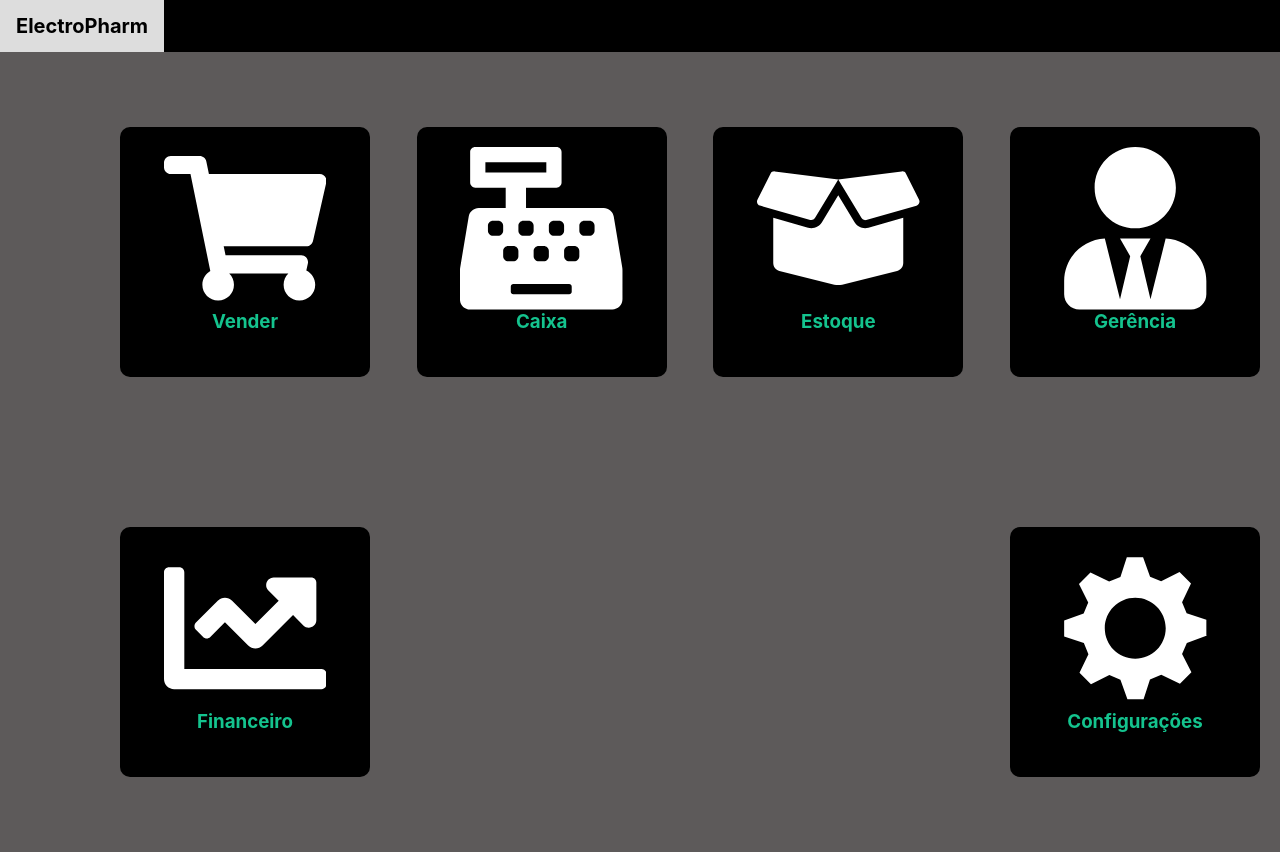
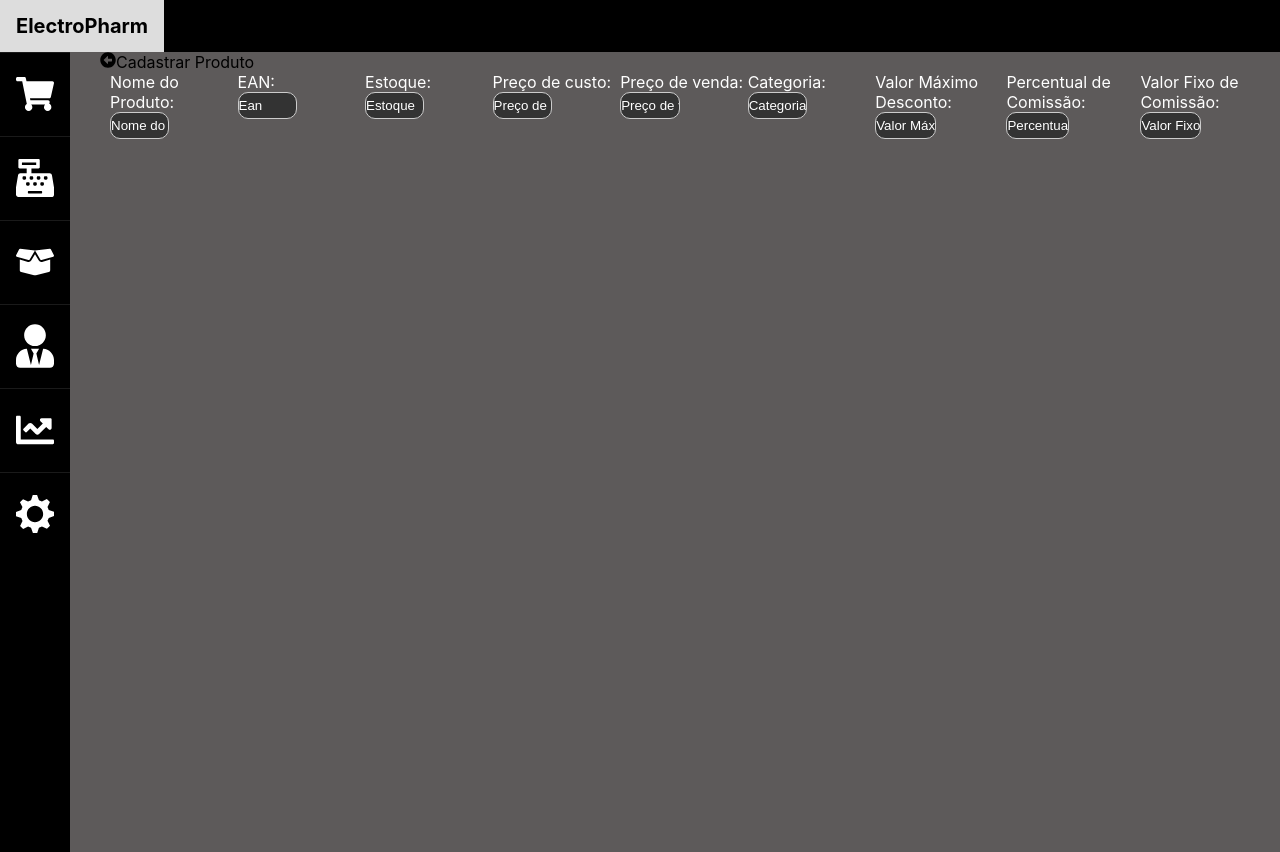
Before and after one commit to mdsreq-fga-unb/2022.1-Para-Ce-Ta-Mal, a React (Create React App) app in the folder front/: page / in a window 1280 px wide. After the commit the page ends 800 px from the top, so only its background shows below. Built offline with nearby package versions, Linux system fonts and the light colour scheme.

Commit message:
update cadastrarProduto page

```diff
--- a/front/src/index.js
+++ b/front/src/index.js
@@ -3,14 +3,16 @@ import ReactDOM from 'react-dom/client';
 import './index.css';
 import App from './App';
 import Estoque from './pages/Estoque/Estoque.js';
+import CadastrarProduto from './pages/Estoque/CadastrarProduto/CadastrarProduto.js';
 import reportWebVitals from './reportWebVitals';
 import { BrowserRouter } from 'react-router-dom';
+
 
 const root = ReactDOM.createRoot(document.getElementById('root'));
 root.render(
   <React.StrictMode>
     <BrowserRouter>
-      <App />
+      <CadastrarProduto />
     </BrowserRouter>
 
 
--- a/front/src/pages/Estoque/CadastrarProduto/CadastrarProduto.css
+++ b/front/src/pages/Estoque/CadastrarProduto/CadastrarProduto.css
@@ -0,0 +1,236 @@
+.App {
+    text-align: center;
+  }
+
+  .App-logo {
+    height: 40vmin;
+    pointer-events: none;
+  }
+
+  @media (prefers-reduced-motion: no-preference) {
+    .App-logo {
+      animation: App-logo-spin infinite 20s linear;
+    }
+  }
+.label-name{
+    color: #FFFFFF;
+}
+
+.input-border{
+    width: 45%;
+    height: 25px;
+    border: none;
+    border:solid 1px #ccc;
+    border-radius: 10px;
+    background-color: #333333;
+}
+
+  .container-inputs{
+    display: flex;
+    flex-direction: row;
+    justify-content: space-between;
+    margin-left: 10px;
+    margin-right: 10px;
+    width: 100%;
+    height: 100%;
+
+  }
+
+
+  .App-header {
+    background-color: #282c34;
+    min-height: 100vh;
+    display: flex;
+    flex-direction: column;
+    align-items: center;
+    justify-content: center;
+    font-size: calc(10px + 2vmin);
+    color: white;
+  }
+
+  .App-link {
+    color: #61dafb;
+  }
+
+  .topnav {
+    background-color: black;
+    overflow: hidden;
+  }
+
+  .topnav a {
+    float: left;
+    color: #f2f2f2;
+    text-align: center;
+    padding: 14px 16px;
+    text-decoration: none;
+    font-size: 20px;
+    font-weight: bolder;
+  }
+
+  .topnav a:hover {
+    background-color: #ddd;
+    color: rgb(0, 0, 0);
+  }
+
+  .search_box {
+    width: 50%;
+    position: relative;
+    margin-top: 20px;
+  }
+
+  .search_box input[type="text"] {
+    width: 100%;
+    padding: 20px;
+    box-sizing: border-box;
+    background: rgba(0, 0, 0, 0.3);
+    font-size: 18px;
+    color: white;
+  }
+
+  ::-webkit-input-placeholder {
+    color: white;
+  }
+
+  ::-moz-placeholder {
+    color: #fff;
+  }
+
+  ::-ms-input-placeholder {
+    color: #fff;
+  }
+
+  * {
+    margin: 0;
+    padding: 0;
+    list-style: none;
+    text-decoration: none;
+  }
+
+  .wrapper {
+    display: flex;
+    justify-content: center;
+  }
+
+  .sidebar {
+    position: fixed;
+    left: 0;
+    width: 70px;
+    height: 100%;
+    background: black;
+  }
+
+  .sidebar ul a {
+    display: flex;
+    align-items: center;
+    justify-content: center;
+    padding: 1rem;
+    height: 100%;
+    width: 100%;
+    line-height: 65px;
+    font-size: 20px;
+    color: white;
+    box-sizing: border-box;
+    border-top: 1px solid rgba(255, 255, 255, 0.1);
+    border-bottom: 1px solid black;
+    transition: 0.4s;
+  }
+
+  .sidebar ul a .icon-sidebar {
+    color: white;
+    align-self: center;
+    align-items: center;
+    width: 50px;
+    height: 50px;
+  }
+  .electron-back {
+    background-color: #5d5a5a;
+    display: flex;
+    flex-direction: row;
+    flex-wrap: wrap;
+    height: 100%;
+    width: 100%;
+    justify-content: space-between;
+    align-items: center;
+    margin-left: 100px;
+  }
+
+  .box {
+    width: 250px;
+    height: 250px;
+    background-color: black;
+    display: flex;
+    flex-direction: column;
+    border-radius: 10px;
+    margin: 20px;
+  }
+
+  .box-row {
+    display: flex;
+    flex-direction: row;
+  }
+  .icons {
+    color: white;
+    align-self: center;
+    margin-top: 20px;
+    width: 65%;
+    height: auto;
+  }
+
+  h3 {
+    color: #14c38e;
+    text-align: center;
+  }
+
+  body,
+  html {
+    height: 100vh;
+  }
+
+  body {
+    background-color: #5d5a5a;
+  }
+
+  .menu {
+    height: 100%;
+    width: 100%;
+    display: flex;
+    align-items: center;
+    justify-content: center;
+    max-width: 1500px;
+  }
+
+  .icon-search {
+    position: absolute;
+    top: 50%;
+    transform: translateY(-50%);
+    right: 14px;
+    color: #fff;
+    font-size: 25px;
+  }
+
+  .add-product{
+    color: #14c38e;
+    height: 50px;
+    width: 200px;
+    margin-right: 20px;
+    background-color: black;
+  }
+
+  main {
+    display: flex;
+    flex-direction: row;
+  }
+  @media screen and (max-width: 425px) {
+    .search_box {
+      width: 50%;
+      position: relative;
+    }
+  }
+  @keyframes App-logo-spin {
+    from {
+      transform: rotate(0deg);
+    }
+    to {
+      transform: rotate(360deg);
+    }
+  }
--- a/front/src/pages/Estoque/CadastrarProduto/CadastrarProduto.js
+++ b/front/src/pages/Estoque/CadastrarProduto/CadastrarProduto.js
@@ -0,0 +1,118 @@
+import React from "react";
+import { FaShoppingCart } from "react-icons/fa";
+import { FaCashRegister } from "react-icons/fa";
+import { FaBoxOpen } from "react-icons/fa";
+import { FaUserTie } from "react-icons/fa";
+import { FaChartLine } from "react-icons/fa";
+import { FaArrowAltCircleLeft } from "react-icons/fa";
+import { GoGear } from "react-icons/go";
+import "./CadastrarProduto.css";
+
+function Estoque() {
+    return (
+        <>
+            <div className="content">
+                <div className="topnav">
+                    <a className="active" href="#home">
+                        ElectroPharm
+                    </a>
+                </div>
+                <main>
+                    <div className="sidebar">
+                        <ul>
+                            <li>
+                                <a href="#">
+                                    <FaShoppingCart className="icon-sidebar" />
+                                </a>
+                            </li>
+                            <li>
+                                <a href="#">
+                                    <FaCashRegister className="icon-sidebar" />
+                                </a>
+                            </li>
+                            <li>
+                                <a href="#">
+                                    <FaBoxOpen className="icon-sidebar" />
+                                </a>
+                            </li>
+                            <li>
+                                <a href="#">
+                                    <FaUserTie className="icon-sidebar" />
+                                </a>
+                            </li>
+                            <li>
+                                <a href="#">
+                                    <FaChartLine className="icon-sidebar" />
+                                </a>
+                            </li>
+                            <li>
+                                <a href="#">
+                                    <GoGear className="icon-sidebar" />
+                                </a>
+                            </li>
+                        </ul>
+                    </div>
+                    <div className="electron-back">
+                        <div href="#" className="titulo-page">
+                            <FaArrowAltCircleLeft className="icon-back" />
+                            Cadastrar Produto
+                        </div>
+
+                        <div className="container-inputs">
+
+                            <form className="nome-produto">
+                                <label className="label-name">Nome do Produto:</label><br />
+                                <input className="input-border" type="text" placeholder="Nome do Produto" />
+                            </form>
+
+                            <form className="ean-input">
+                                <label className="label-name">EAN: </label><br />
+                                <input className="input-border" type="text" placeholder="Ean" />
+                            </form>
+
+
+                            <form className="estoque-input">
+                                <label className="label-name">Estoque:</label><br />
+                                <input className="input-border" type="text" placeholder="Estoque" />
+                            </form>
+
+                            <form className="preco-custo-input">
+                                <label className="label-name">Preço de custo:</label><br />
+                                <input className="input-border" type="money" placeholder="Preço de custo" />
+                            </form>
+
+                            <form className="preco-venda-input">
+                                <label className="label-name">Preço de venda:</label><br />
+                                <input className="input-border" type="money" placeholder="Preço de venda" />
+                            </form>
+
+                            <form className="categoria-input">
+                                <label className="label-name">Categoria: </label><br />
+                                <input className="input-border" type="select" placeholder="Categoria" />
+                            </form>
+
+                            <form className="valor-maximo-desconto-input">
+                                <label className="label-name">Valor Máximo Desconto:</label><br />
+                                <input className="input-border" type="money" placeholder="Valor Máximo Desconto" />
+                            </form>
+
+
+                            <form className="nome-produto">
+                                <label className="label-name">Percentual de Comissão:</label><br />
+                                <input className="input-border" type="text" placeholder="Percentual de Comissão" />
+                            </form>
+
+                            <form className="nome-produto">
+                                <label className="label-name">Valor Fixo de Comissão:</label><br />
+                                <input className="input-border" type="text" placeholder="Valor Fixo de Comissão" />
+                            </form>
+
+                        </div>
+                    </div>
+                </main>
+            </div>
+        </>
+    );
+}
+
+export default Estoque;
```
Also changed, not shown: front/src/AppNavBar.js (deleted, +0 -7 lines).
